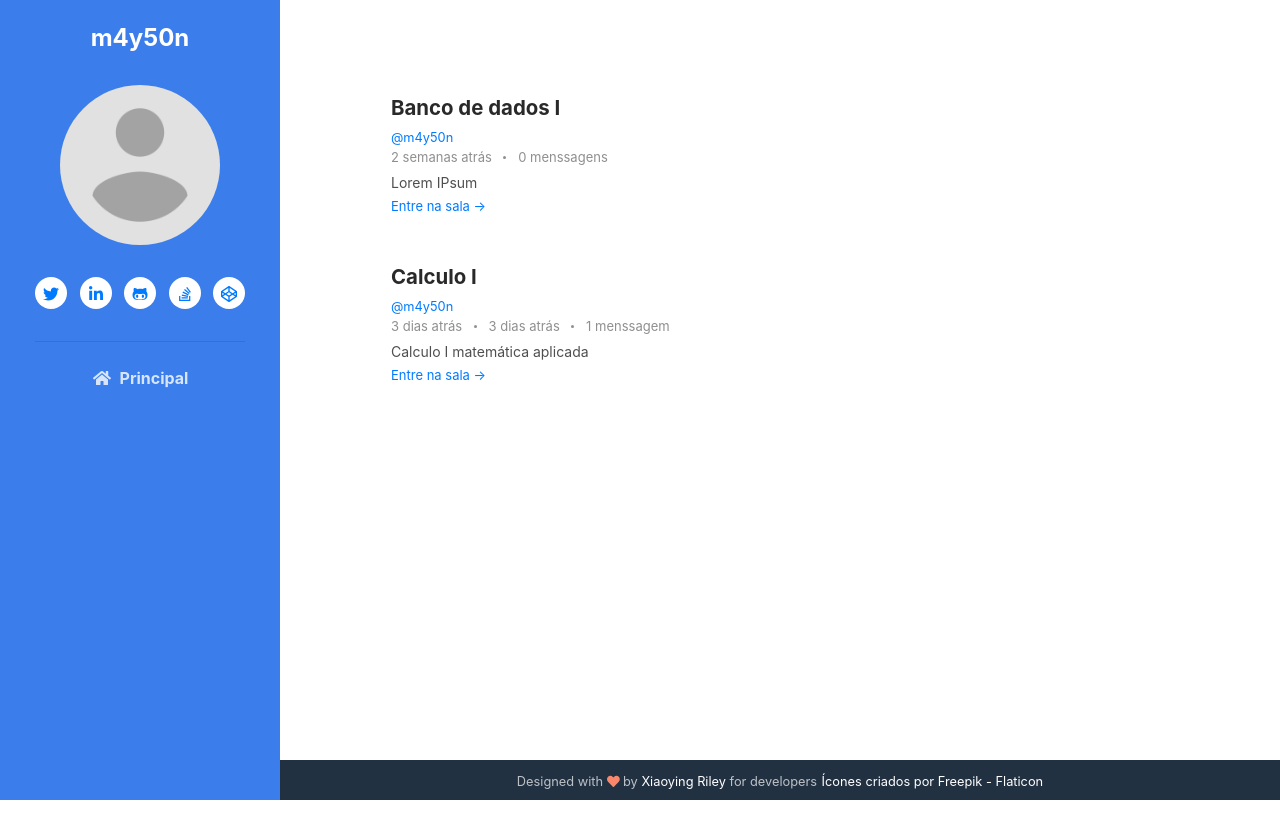
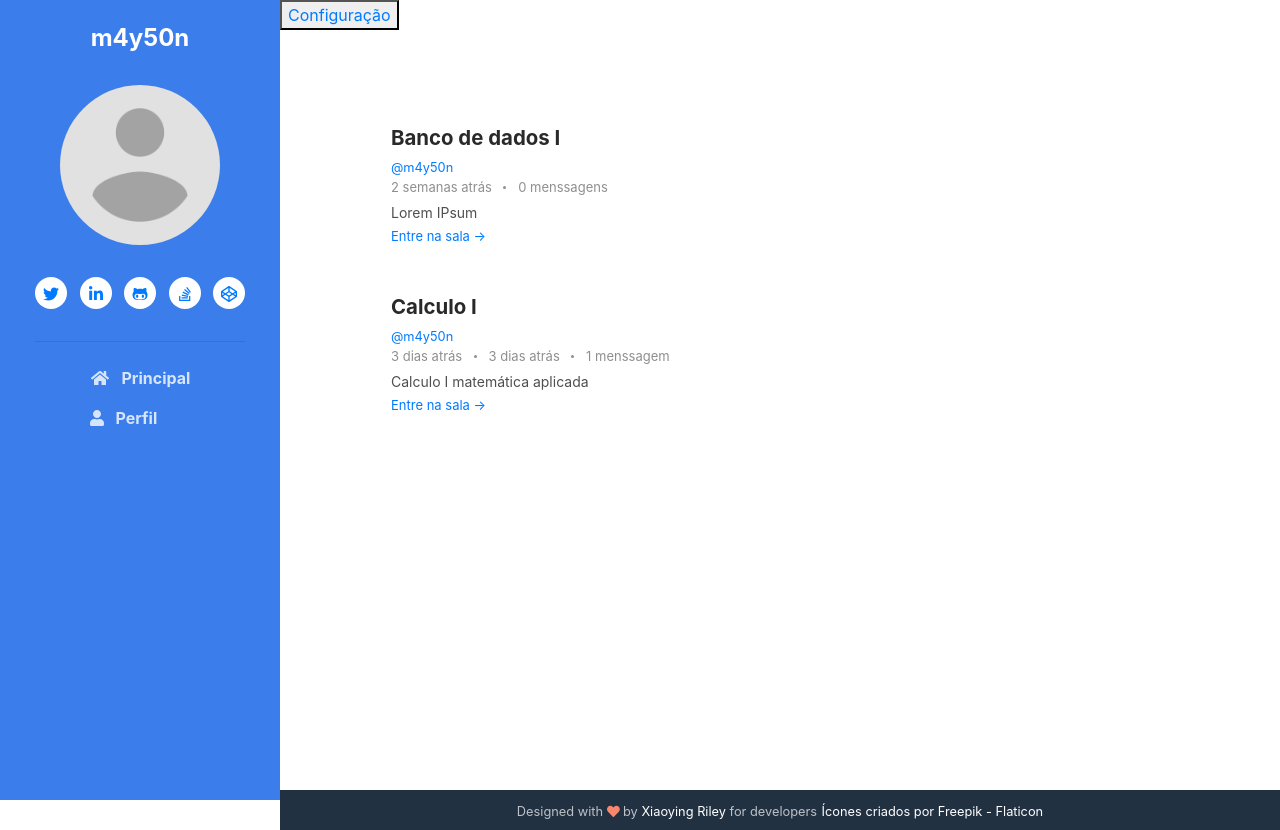
Before and after one commit to M4Y50N/capsulat, a Django app: page /profile/3 in a window 1280 px wide. Before the commit the page ends 800 px from the top, so only its background shows below. Run offline with Django 4.2, Linux system fonts and the light colour scheme; a user stored in the database is signed in; data comes from the database, SQL or seed files in the repository; both versions use the stored data as it was after the commit; some libraries are stand-ins or nearby versions.

Commit message:
started creating the profile page

```diff
--- a/base/templates/base/profile.html
+++ b/base/templates/base/profile.html
@@ -1,15 +1,11 @@
 {% extends 'main.html' %}
 
 {% block content%}
+    <button><a href="{% url 'user-profile' user.id %}">Perfil</a></button>
+
     <div class="main-2-column main-container">
         <div>
-            {% include 'base/feed_component.html' %}
+
         </div>
-        {% if user == request.user %}
-            <div>
-                {% include 'base/activity_component.html' %}
-            </div>
-        {% endif %}
     </div>
-
 {% endblock content %}
--- /dev/null
+++ b/base/templates/base/user_posts.html
@@ -0,0 +1,15 @@
+{% extends 'main.html' %}
+
+{% block content%}
+    <button><a href="{% url 'user-config' user.id %}">Configuração</a></button>
+    <div class="main-2-column main-container">
+        <div>
+            {% include 'base/feed_component.html' %}
+        </div>
+        {% if user == request.user %}
+            <div>
+                {% include 'base/activity_component.html' %}
+            </div>
+        {% endif %}
+    </div>
+{% endblock content %}
--- a/base/urls.py
+++ b/base/urls.py
@@ -3,6 +3,7 @@ from . import views
 
 urlpatterns = [
     path('profile/<str:pk>', views.userProfile, name="user-profile"),
+    path('user-config/<str:pk>', views.userConfig, name="user-config"),
     path('room-join/<str:pk>', views.joinRoom, name="join"),
     path('cryp/<str:pk>', views.nowCrypDecryp, name="cryp-decryp"),
     path('login/', views.loginPage, name="login"),
--- a/base/views.py
+++ b/base/views.py
@@ -217,6 +217,21 @@ def userProfile(request, pk):
 
     context = {'user': user, 'rooms': rooms,
                'room_messages': room_messages, 'classes': classes, 'recent_activity': recent_activity}
+    return render(request, 'base/user_posts.html', context)
+
+@login_required(login_url='login')
+def userConfig(request, pk):
+    user = User.objects.get(id=pk)
+
+    rooms = user.room_set.all()
+    room_messages = user.message_set.all().order_by('-created')
+
+    classes = Classe.objects.all()
+
+    recent_activity = room_messages[:6]
+
+    context = {'user': user, 'rooms': rooms,
+               'room_messages': room_messages, 'classes': classes, 'recent_activity': recent_activity}
     return render(request, 'base/profile.html', context)
 
 
--- a/templates/navbar.html
+++ b/templates/navbar.html
@@ -25,11 +25,20 @@
 
                     <ul id="navi" class="navbar-nav flex-column text-left" onclick="navIconActive()">
                         <li class="nav-item">
-                            <a class="nav-link" href="{% url 'home' %}"><i class="fas fa-home fa-fw mr-2"></i>Principal <span class="sr-only">(current)</span></a>
+                            <a class="nav-link" href="{% url 'home' %}"><i class="fas fa-home fa-fw mr-2"></i>
+                                Principal <span class="sr-only">(current)</span>
+                            </a>
+                        </li>
+                        <li class="nav-item">
+                            <a href="{% url 'user-profile' user.id%}" class="nav-link"><i class="fa fa-user mr-2" aria-hidden="true"></i>
+                                Perfil
+                            </a>
                         </li>
                         {% if request.user == user %}
                             <li class="nav-item">
-                            <a class="nav-link" href="{% url 'logout' %}"><i class="fa-solid fa-right-from-bracket mr-2"></i>Logout</a>
+                            <a class="nav-link" href="{% url 'logout' %}"><i class="fa-solid fa-right-from-bracket mr-2"></i>
+                                Logout
+                            </a>
                             </li>
                         {% endif %}
                     </ul>
```
Also changed, not shown: db.sqlite3.
